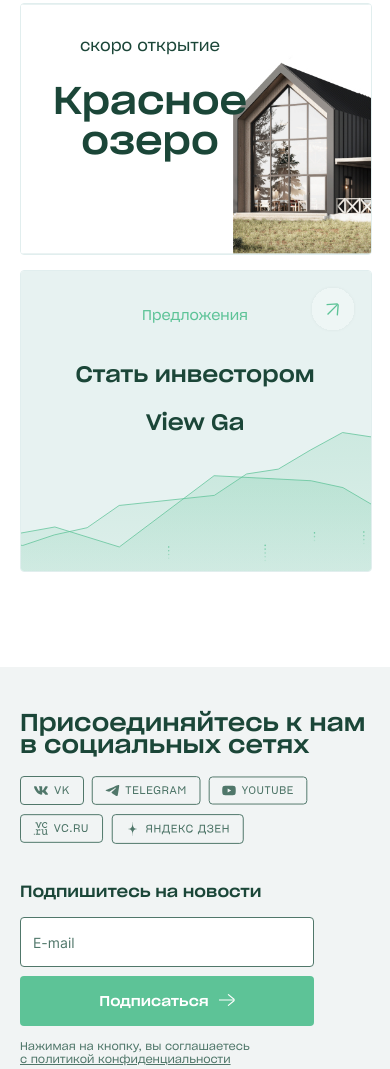
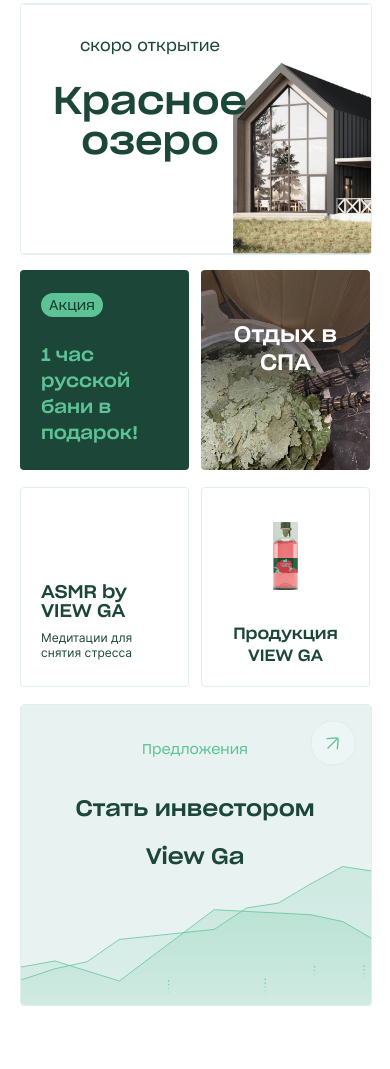
Before and after one commit to sergeyganus/view-ga, a plain HTML site: page index.html in a window 390 px wide. Shown: the part 1032-2101 px from the top of the page. Drawn offline with Linux system fonts and the light colour scheme.

Commit message:
feat: добавить три блока в ряд и один дополнительный, сделать адаптив

```diff
--- a/blocks/cards.css
+++ b/blocks/cards.css
@@ -98,6 +98,11 @@
   border-radius: 19px;
 }
 
+.card-sm__prod-image {
+  display: block;
+  line-height: 0;
+}
+
 .card-sm__title {
   margin-top: 0;
   text-align: center;
@@ -270,7 +275,7 @@
   background-size: cover;
 }
 
-.card-sm__label {
+.card-md__label {
   box-sizing: border-box;
   position: absolute;
   top: 23px;
@@ -555,6 +560,7 @@
 }
 
 .card-seven__title {
+  margin-bottom: 24px;
   font-family: 'Sharp Grotesk DB Cyr Medium 22';
   font-weight: 500;
   font-size: 42px;
@@ -576,33 +582,73 @@
   display: none;
 }
 
-.card-nine {
-  order: 9;
-  margin-right: 16px;
-}
-
-.card-nine .front {
-  padding-top: 77px;
-  background: url(../images/cards/card-nine-bg.jpg) center no-repeat;
+.card-eight {
+  order: 8;
+}
+
+.card-eight .front {
+  background-color: #fff;
+  border: 1px solid #e1eeee;
+  border-radius: 4px;
+}
+
+.card-eight .back {
+  background-color: #808080;
+  border-radius: 4px;
+}
+
+.card-eight .card-sm_content_top {
+  padding-top: 50px;
+}
+
+.card-eight__link {
+  background: url(../images/cards/icons/card-green-link-icon.svg) center no-repeat;
   background-size: cover;
-  border-radius: 4px;
-}
-
-.card-nine .back {
-  background: #1b4638;
-  border-radius: 4px;
+}
+
+.card-eight__prod-image {
+  margin-bottom: 32px;
+  width: 77px;
+  height: 203px;
+  object-fit: contain;
 }
 
 .card-eight__title {
   margin-top: 0;
   margin-bottom: 24px;
-  max-width: 510px;
+  max-width: 380px;
   font-family: 'Sharp Grotesk DB Cyr Medium 22';
   font-weight: 500;
   font-size: 42px;
   line-height: 48px;
   text-align: center;
-  color: #eecf74;
+  color: #1b4638;
+}
+
+.card-eight__tags-list {
+  max-width: 380px;
+}
+
+.card-eight__tags-item {
+  color: #fff;
+  background-color: #1b4638;
+}
+
+.card-nine {
+  order: 9;
+  margin-right: 16px;
+}
+
+.card-nine .front {
+  padding-top: 77px;
+  background: url(../images/cards/card-nine-bg.jpg) center no-repeat;
+  background-size: cover;
+  border-radius: 4px;
+}
+
+.card-nine .back {
+  background: #1b4638;
+  border-radius: 4px;
 }
 
 .card-nine__tags-list {
@@ -614,14 +660,56 @@
   background-color: #eecf74;
 }
 
-.card-eight {
-  order: 8;
-}
-
-.card-eight .front {
+.card-sixteen {
+  order: 16;
+  margin-right: 20px;
+}
+
+.card-sixteen .card-sm_content_bottom {
+  padding-bottom: 34px;
+}
+
+.card-sixteen .front {
   background-color: #fff;
   border: 1px solid #e1eeee;
   border-radius: 4px;
+}
+
+.card-sixteen .back {
+  background-color: #1b4638;
+  border-radius: 4px;
+}
+
+.card-sixteen__container {
+  align-items: flex-start;
+  padding-left: 28px;
+  padding-right: 20px;
+}
+
+.card-sixteen__link {
+  background: url(../images/cards/icons/card-green-link-icon.svg) center no-repeat;
+  background-size: cover;
+}
+
+.card-sixteen__title {
+  margin-bottom: 23px;
+  max-width: 302px;
+  font-family: 'Sharp Grotesk DB Cyr Medium 22';
+  font-weight: 500;
+  font-size: 42px;
+  line-height: 48px;
+  text-align: left;
+  color: #1b4638;
+}
+
+.card-sixteen__text {
+  max-width: 343px;
+  color: #1b4638;
+}
+
+.card-sixteen__another-text {
+  display: none;
+  color: #1b4638;
 }
 
 .card-seventeen {
@@ -657,7 +745,11 @@
   }
 }
 
-@media screen and (max-width: 1499px) {
+@media screen and (max-width: 1479px) {
+  .card-sm-md {
+    width: calc(50% - 10px);
+  }
+
   .card-smd {
     height: 500px;
   }
@@ -729,6 +821,18 @@
   .card-five__title {
     margin-bottom: 94px;
   }
+
+  .card-seven {
+    margin-right: 0;
+  }
+
+  .card-eight {
+    order: 9;
+  }
+
+  .card-sixteen {
+    order: 8;
+  }
 }
 
 @media screen and (max-width: 1200px) {
@@ -786,6 +890,16 @@
     padding-left: 21px;
     padding-right: 21px;
   }
+
+  .card-eight__container {
+    padding-left: 15px;
+    padding-right: 15px;
+  }
+
+  .card-sixteen__container {
+    padding-left: 20px;
+    padding-right: 20px;
+  }
 }
 
 @media screen and (max-width: 1024px) {
@@ -795,6 +909,11 @@
 }
 
 @media screen and (max-width: 960px) {
+  .card-sm__tags-item {
+    font-size: 12px;
+    line-height: 22px;
+  }
+
   .card-md__tags-item {
     font-size: 12px;
     line-height: 22px;
@@ -854,6 +973,10 @@
     font-size: 14px;
     line-height: 22px;
   }
+
+  .card-eight__prod-image {
+    height: 180px;
+  }
 }
 
 @media screen and (max-width: 768px) {
@@ -901,6 +1024,11 @@
     width: 100%;
   }
 
+  .card-sm-md {
+    width: calc(50% - 6px);
+    height: 372px;
+  }
+
   .card-md {
     width: calc(50% - 6px);
     height: 372px;
@@ -1025,6 +1153,26 @@
     margin-bottom: 63px;
   }
 
+  .card-eight .card-sm_content_top {
+    padding-top: 50px;
+  }
+
+  .card-eight__prod-image {
+    height: 169px;
+  }
+
+  .card-eight__tags-list {
+    display: none;
+  }
+
+  .card-sixteen {
+    margin-right: 12px;
+  }
+
+  .card-sixteen .card-sm_content_bottom {
+    padding-bottom: 26px;
+  }
+
   .card-seventeen {
     margin-bottom: 97px;
     min-height: 403px;
@@ -1042,7 +1190,7 @@
 }
 
 @media screen and (max-width: 668px) {
-  .card-sm__text {
+  .card-sm__tags-list {
     display: none;
   }
 
@@ -1072,6 +1220,26 @@
     font-size: 27px;
     line-height: 30px;
   }
+
+  .card-six__text {
+    display: none;
+  }
+
+  .card-eight__title {
+    font-size: 32px;
+    line-height: 36px;
+  }
+
+  .card-sixteen__title {
+    margin-bottom: 16px;
+    max-width: 170px;
+    font-size: 32px;
+    line-height: 36px;
+  }
+
+  .card-sixteen__text {
+    line-height: 24px;
+  }
 }
 
 @media screen and (max-width: 560px) {
@@ -1079,6 +1247,12 @@
     min-height: 360px;
   }
 
+  .card-eight__title {
+    margin-bottom: 0;
+    font-size: 28px;
+    line-height: 34px;
+  }
+
   .card-seventeen__title {
     max-width: 360px;
     font-size: 28px;
@@ -1086,6 +1260,10 @@
 }
 
 @media screen and (max-width: 520px) {
+  .card-sm-md {
+    height: 250px;
+  }
+
   .card-md {
     height: 250px;
   }
@@ -1114,6 +1292,28 @@
     font-size: 32px;
     line-height: 36px;
   }
+
+  .card-eight .card-sm_content_top {
+    padding-top: 40px;
+  }
+
+  .card-eight__prod-image {
+    height: 90px;
+  }
+
+  .card-eight__title {
+    font-size: 24px;
+    line-height: 30px;
+  }
+
+  .card-sixteen__text {
+    display: none;
+  }
+
+  .card-sixteen__another-text {
+    display: block;
+    line-height: 24px;
+  }
 }
 
 @media screen and (max-width: 460px) {
@@ -1165,11 +1365,30 @@
     font-size: 38px;
     line-height: 40px;
   }
+
+  .card-eight__title {
+    font-size: 22px;
+    line-height: 28px;
+  }
+
+  .card-sixteen__title {
+    margin-bottom: 10px;
+    font-size: 22px;
+    line-height: 28px;
+  }
 }
 
 @media screen and (max-width: 390px) {
+  .card-sm-md {
+    height: 200px;
+  }
+
   .card-md {
     height: 200px;
+  }
+
+  .card-sm__link {
+    display: none;
   }
 
   .card-md__link {
@@ -1219,6 +1438,30 @@
     line-height: 28px;
   }
 
+  .card-eight .card-sm_content_top {
+    padding-top: 34px;
+  }
+
+  .card-eight__prod-image {
+    height: 68px;
+  }
+
+  .card-eight__title {
+    font-size: 16px;
+    line-height: 22px;
+  }
+
+  .card-sixteen__title {
+    margin-bottom: 10px;
+    font-size: 18px;
+    line-height: 19px;
+  }
+
+  .card-sixteen__another-text {
+    font-size: 12px;
+    line-height: 15px;
+  }
+
   .card-seventeen {
     min-height: 300px;
   }
@@ -1268,6 +1511,10 @@
     background: url(../images/cards/temp-button-320.jpg) no-repeat;
   }
 
+  .card-sm-md {
+    height: 148px;
+  }
+
   .card-md {
     height: 148px;
   }
@@ -1282,6 +1529,13 @@
 
   .card-md__link {
     display: none;
+  }
+
+  .card-sm__label {
+    top: 10px;
+    left: 10px;
+    font-size: 12px;
+    line-height: 22px;
   }
 
   .card-md__label {
@@ -1414,6 +1668,27 @@
     display: block;
   }
 
+  .card-eight .card-sm_content_top {
+    padding-top: 15px;
+  }
+
+  .card-eight__prod-image {
+    margin-bottom: 12px;
+  }
+
+  .card-sixteen .card-sm_content_bottom {
+    padding-bottom: 10px;
+  }
+
+  .card-sixteen__container {
+    padding-left: 10px;
+    padding-right: 10px;
+  }
+
+  .card-sixteen__title {
+    margin-bottom: 1px;
+  }
+
   .card-seventeen {
     margin-bottom: 41px;
     min-height: 153px;
--- a/index.html
+++ b/index.html
@@ -193,7 +193,7 @@
             <div class="back">
             </div>
           </div>
-          <!-- <div class="card-sm card-six ">
+          <div class="card-sm card-sm-md card-six animated">
             <div class="front">
               <div class="card-container card-sm__container card-sm_content_bottom card-six__container">
                 <a class="card-sm__link" href="#" title="Подробнее"></a>
@@ -206,8 +206,8 @@
             </div>
             <div class="back">
             </div>
-          </div> -->
-          <!-- <div class="card-sm card-seven ">
+          </div>
+          <div class="card-sm card-sm-md card-seven animated">
             <div class="front">
               <div class="card-sm__image-wrap">
                 <picture class="card-sm__picture">
@@ -235,10 +235,12 @@
             </div>
             <div class="back">
             </div>
-          </div> -->
-          <!-- <div class="card-sm card-eight ">
+          </div>
+          <div class="card-sm card-sm-md card-eight animated">
             <div class="front">
-              <div class="card-container card-eight__container">
+              <div class="card-container card-sm__container card-sm_content_top card-eight__container">
+                <a class="card-sm__link card-eight__link" href="#" title="Подробнее"></a>
+                <img class="card-sm__prod-image card-eight__prod-image" src="./images/cards/card-eight-image.jpg" alt="Настойка малины" title="Настойка малины">
                 <h2 class="card-sm__title card-eight__title">Продукция VIEW GA</h2>
                 <ul class="card-sm__tags-list card-eight__tags-list">
                   <li class="card-sm__tags-item card-eight__tags-item">ягодные настойки</li>
@@ -252,7 +254,23 @@
             </div>
             <div class="back">
             </div>
-          </div> -->
+          </div>
+          <div class="card-sm card-sm-md card-sixteen animated">
+            <div class="front">
+              <div class="card-container card-sm__container card-sm_content_bottom card-sixteen__container">
+                <a class="card-sm__link card-sixteen__link" href="#" title="Подробнее"></a>
+                <h2 class="card-sm__title card-sixteen__title">ASMR by VIEW GA</h2>
+                <p class="card-sm__text card-sixteen__text">
+                  Медитации для снятия стресса и напряжения под успокаивающие звуки природы
+                </p>
+                <p class="card-sm__text card-sixteen__another-text">
+                  Медитации для снятия стресса
+                </p>
+              </div>
+            </div>
+            <div class="back">
+            </div>
+          </div>
           <!-- <div class="card-lg card-nine animated">
             <div class="front">
               <h2 class="card-lg__title card-nine__title">Знаковые события и мероприятия</h2>
```
Also changed, not shown: images/cards/card-eight-image.jpg (added), images/cards/icons/card-green-link-icon.svg (renamed from images/cards/icons/card-nine-link-icon.svg).
